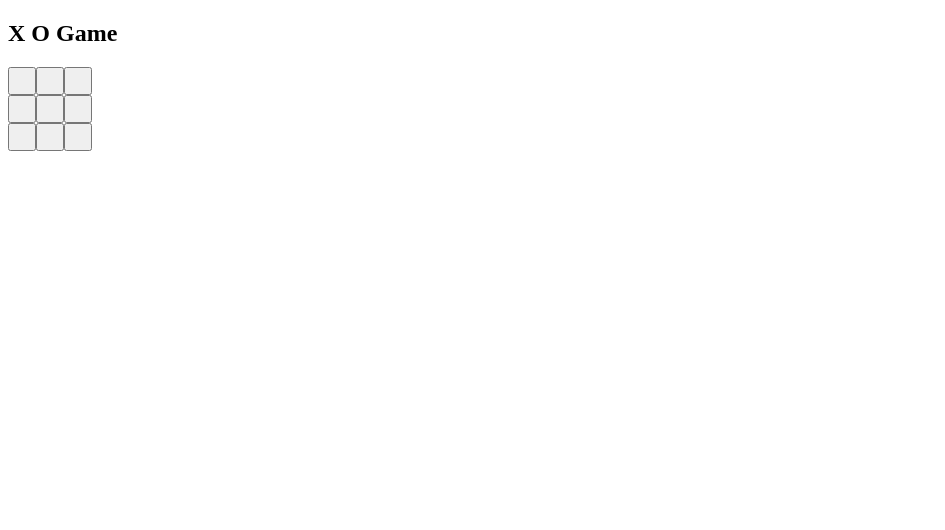
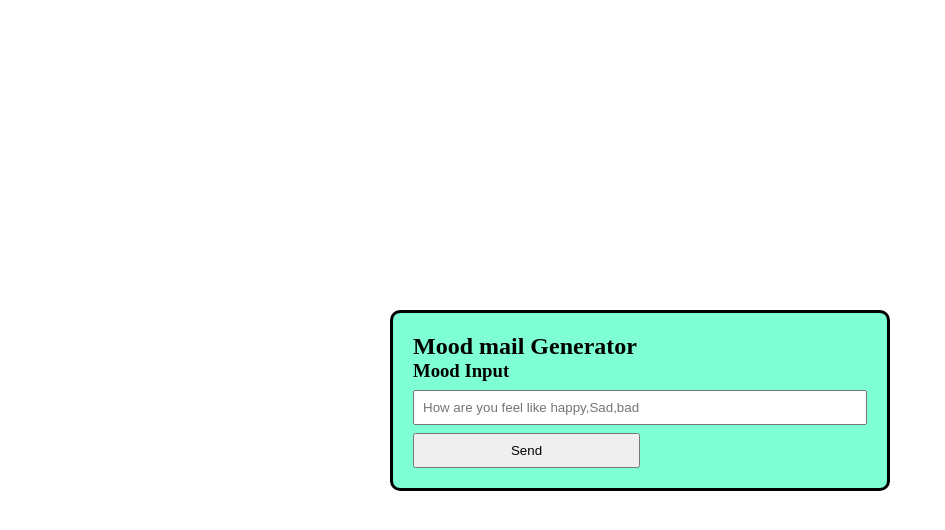
Before and after one commit to kamalrajms/ReactPRO, a React (Vite) app: page / in a window 1280 px wide. Shown: the top 530 px of the page, without its empty margins (0-945 px from the left). Built offline with nearby package versions, Linux system fonts and the light colour scheme.

Commit message:
MailMoodGenerator

```diff
--- a/src/App.jsx
+++ b/src/App.jsx
@@ -1,41 +1,47 @@
 import React, { useState } from "react";
-import Button from "./Button";
+import MoogInput from "./MoogInput";
+import MoodOut from "./MoodOut";
 
 export default function App() {
-  const [xnext, setXnext] = useState(true);
-  const [square, setSquare] = useState(Array(9).fill(null));
+  const [mood, setMood] = useState("");
+  const [subject, setSubject] = useState("");
+  const [footer, setFooter] = useState("");
+  const [generator, setGenerator] = useState(false);
 
-  function handleclick(i) {
-    if (square[i]) {
-      return;
+  const handleGenerate = () => {
+    const lower = mood.toLocaleLowerCase();
+
+    if (lower.includes("happy")) {
+      setSubject("i feel very happy");
+      setFooter("happy");
+    } else if (lower.includes("sad")) {
+      setSubject("i feel very not happy");
+      setFooter("sad");
+    } else {
+      setSubject("enter meaning data");
+      setFooter("i am not understand");
     }
-    const nextSquare = square.slice();
-    if (xnext) {
-      nextSquare[i] = "x";
-    } else {
-      nextSquare[i] = "o";
-    }
-    setSquare(nextSquare);
-    setXnext(!xnext);
-  }
+    setGenerator(true);
+  };
+  const handleReset = () => {
+    setFooter("");
+    setMood("");
+    setSubject("");
+    setGenerator(false);
+  };
   return (
-    <div className="game">
-      <h2>X O Game</h2>
-      <nav>
-        <Button value={square[0]} onSquareclick={() => handleclick(0)} />
-        <Button value={square[1]} onSquareclick={() => handleclick(1)} />
-        <Button value={square[2]} onSquareclick={() => handleclick(2)} />
-      </nav>
-      <nav>
-        <Button value={square[3]} onSquareclick={() => handleclick(3)} />
-        <Button value={square[4]} onSquareclick={() => handleclick(4)} />
-        <Button value={square[5]} onSquareclick={() => handleclick(5)} />
-      </nav>
-      <nav>
-        <Button value={square[6]} onSquareclick={() => handleclick(6)} />
-        <Button value={square[7]} onSquareclick={() => handleclick(7)} />
-        <Button value={square[8]} onSquareclick={() => handleclick(8)} />
-      </nav>
+    <div className="mail">
+      <h2>Mood mail Generator</h2>
+      {!generator ? (
+        <MoogInput
+          mood={mood}
+          setMood={setMood}
+          disable={generator}
+          handleGenerate={handleGenerate}
+        />
+      ) : (
+        <MoodOut subject={subject} footer={footer} handleReset={handleReset} />
+      )}
     </div>
   );
 }
--- a/src/Button.jsx
+++ /dev/null
@@ -1,11 +0,0 @@
-import React from "react";
-
-export default function Button({ value, onSquareclick }) {
-  return (
-    <div>
-      <button className="box" onClick={onSquareclick}>
-        {value}
-      </button>
-    </div>
-  );
-}
--- /dev/null
+++ b/src/MoodOut.jsx
@@ -0,0 +1,12 @@
+import React from "react";
+
+export default function MoodOut({ subject, footer, handleReset }) {
+  return (
+    <div className="moodout">
+      <h2>MoodOutput</h2>
+      <textarea value={subject} readOnly></textarea>
+      <input type="text" value={footer} readOnly />
+      <button onClick={handleReset}>Reset</button>
+    </div>
+  );
+}
--- /dev/null
+++ b/src/MoogInput.jsx
@@ -0,0 +1,19 @@
+import React from "react";
+
+export default function MoogInput({ mood, setMood, disable, handleGenerate }) {
+  return (
+    <div className="moodin">
+      <h3>Mood Input</h3>
+      <input
+        placeholder="How are you feel like happy,Sad,bad"
+        type="text"
+        value={mood}
+        onChange={(e) => setMood(e.target.value)}
+        disabled={disable}
+      />
+      <button disabled={disable} onClick={handleGenerate}>
+        Send
+      </button>
+    </div>
+  );
+}
--- a/src/index.css
+++ b/src/index.css
@@ -1,68 +1,39 @@
-.container {
-  width: 200px;
-  height: 200px;
-  background-color: aqua;
-  border: 2px solid black;
-  cursor: pointer;
+* {
+  padding: 0;
+  margin: 0;
+  box-sizing: border-box;
 }
-.img-container {
-  width: 200px;
-  height: 200px;
-  /* background-color: aqua; */
-  border: 2px solid black;
-  cursor: pointer;
-}
-.context {
-  padding: 20px;
-  border: 2px solid black;
-}
-.menu {
+body {
+  height: 100vh;
   width: 100vw;
-  height: 10vh;
-  background-color: rgb(119, 119, 226);
-  display: flex;
-  justify-content: space-around;
-  align-items: center;
-}
-
-.chat {
-  height: 90vh;
   display: flex;
   justify-content: center;
   align-items: center;
 }
-.chatApp {
+
+.mail {
+  width: 500px;
+  border: 3px solid black;
+  background-color: aquamarine;
+  padding: 20px;
+  border-radius: 10px;
+}
+.moodin,
+.moodout {
+  display: flex;
+  flex-direction: column;
+  gap: 8px;
+}
+.moodin > input,
+.moodout > input,
+.moodout > textarea {
+  width: 100%;
+  padding: 8px;
+}
+.moodin > button,
+.moodout > button {
   width: 50%;
-  background-color: cornflowerblue;
-  padding: 20px;
-  display: flex;
-  align-items: center;
-  justify-content: center;
-  gap: 20px;
-  border: 3px solid black;
-  border-radius: 10px;
-  flex-direction: column;
+  padding: 8px;
 }
-.chatApp > textarea {
-  width: 100%;
-  padding: 20px 0;
-  border: 2px solid black;
+.moodout {
 }
-.chatApp > input {
-  width: 80%;
-  padding: 8px;
-  border: 1.5px solid black;
-}
-.chatApp > button {
-  padding: 8px 12px;
-  /* color: aliceblue; */
-  background-color: rgb(0, 255, 166);
-}
-
-/* game */
-.game > nav {
-  display: flex;
-}
-.box {
-  padding: 12px;
-}
```
